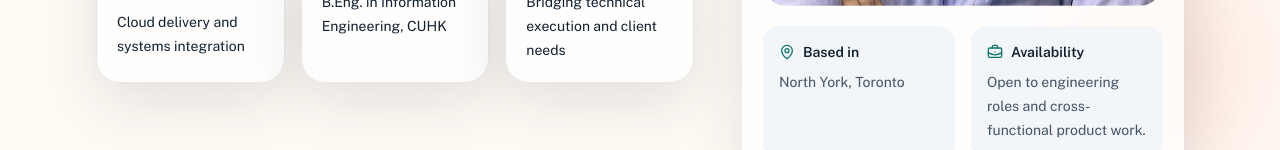
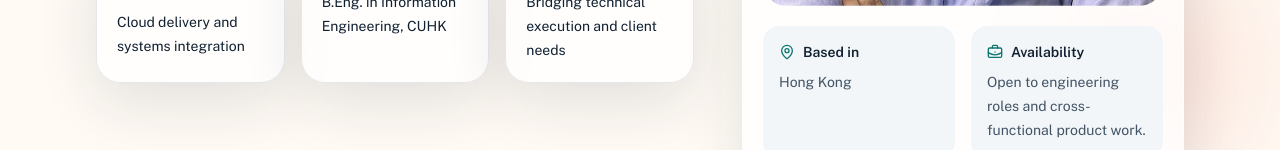
Before and after one commit to mic1g/mic1g.github.io, a React (Vite) app: page / in a window 1280 px wide. Shown: the part 611-761 px from the top of the page. Built offline with nearby package versions, Linux system fonts and the light colour scheme.

Commit message:
Update current location to Hong Kong

```diff
--- a/src/data/site.ts
+++ b/src/data/site.ts
@@ -10,7 +10,7 @@ export const profile: Profile = {
   name: "Michael Fung",
   fullName: "Fung Chak Sum",
   role: "System Engineer and Developer",
-  location: "North York, Toronto",
+  location: "Hong Kong",
   intro:
     "I build dependable systems and practical digital products across cloud infrastructure, internal tools, and interactive experiences.",
   summary:
```
